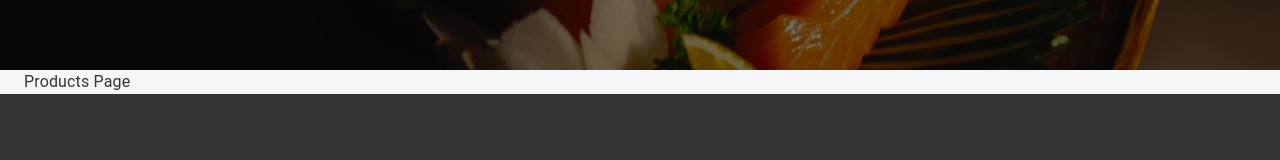
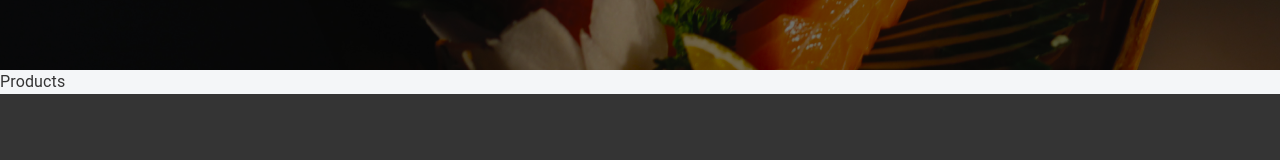
Before and after one commit to Shukhrat12/burak-react, a React (Create React App) app: page /products in a window 1280 px wide. Shown: the part 330-490 px from the top of the page. Built offline with nearby package versions, Linux system fonts and the light colour scheme.

Commit message:
feat: develop productPage nested routing system

```diff
--- /dev/null
+++ b/src/app/screens/productsPage/ChosenProducts.tsx
@@ -0,0 +1,5 @@
+function ChosenProducts() {
+    return <div>Chosen Products</div>
+}
+
+export default ChosenProducts
--- /dev/null
+++ b/src/app/screens/productsPage/Products.tsx
@@ -0,0 +1,5 @@
+function Products() {
+    return <div>Products</div>
+}
+
+export default Products
--- a/src/app/screens/productsPage/index.tsx
+++ b/src/app/screens/productsPage/index.tsx
@@ -1,7 +1,22 @@
 import { Container } from "@mui/material";
+import { Route, Switch, useRouteMatch } from "react-router-dom"
+import ChosenProducts from "./ChosenProducts";
+import Products from "./Products";
 
-function productsPage() {
-    return <Container>Products Page</Container>
+function ProductsPage() {
+    const products = useRouteMatch();
+    console.log("products: ", products)
+
+    return <div>
+        <Switch>
+            <Route path={`${products.path}/:productId`}>
+                <ChosenProducts />
+            </Route>
+            <Route path={`${products.path}`}>
+                <Products />
+            </Route>
+        </Switch>
+    </div>
 }
 
-export default productsPage;
+export default ProductsPage;
```
